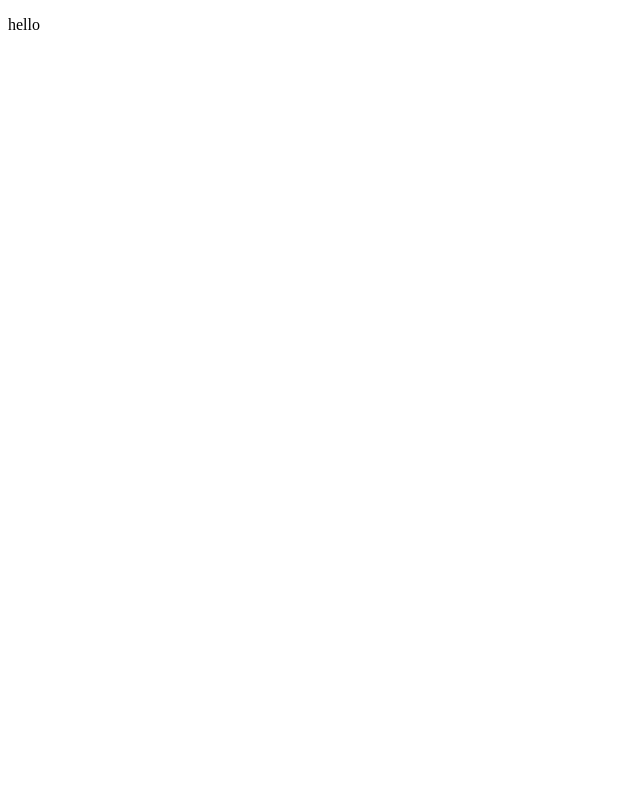
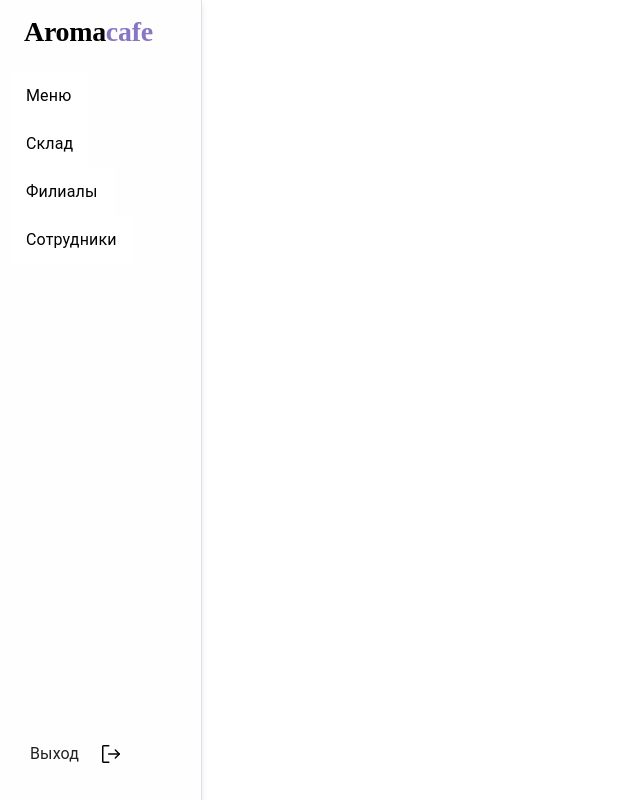
Before and after one commit to Begimai7/neocafe_fixiki, a React (Vite) app: page / in a window 1280 px wide. Shown: the whole page, without its empty margins (0-640 px from the left). Built offline with nearby package versions, Linux system fonts and the light colour scheme; a web font is replaced by a local one.

Commit message:
Add shadow

```diff
--- a/src/App.jsx
+++ b/src/App.jsx
@@ -1,6 +1,7 @@
+import PermanentDrawerLeft from "./components/admin/AdminSideBar"
 
 function App() {
-    return <p>hello</p>
+    return <PermanentDrawerLeft/>
 }
 
 export default App
--- a/src/components/admin/AdminSideBar.jsx
+++ b/src/components/admin/AdminSideBar.jsx
@@ -6,7 +6,6 @@ import AppBar from '@mui/material/AppBar';
 import Toolbar from '@mui/material/Toolbar';
 import List from '@mui/material/List';
 import ListItem from '@mui/material/ListItem';
-// import ListItemButton from '@mui/material/ListItemButton';
 import ListItemText from '@mui/material/ListItemText';
 import exit from '../../assets/icon/SignOut.svg'
 
@@ -28,9 +27,10 @@ export default function PermanentDrawerLeft() {
       <Drawer
         sx={{
             backgroundColor:'red',
-          width: drawerWidth,
-          flexShrink: 0,
-          '& .MuiDrawer-paper': {
+            width: drawerWidth,
+            flexShrink: 0,
+            '& .MuiDrawer-paper': {
+            boxShadow:' 0px 4px 5px 0px rgba(136, 118, 197, 0.20)',
             width: drawerWidth,
             boxSizing: 'border-box',
           },
@@ -64,6 +64,8 @@ export default function PermanentDrawerLeft() {
   );
 }
 
+
+
 const SignOutDiv = styled('div')`
     display: flex;
     flex-direction: row;
@@ -80,6 +82,8 @@ const ListItemStyled = styled(ListItem)(() => ({
     paddingLeft:'10px',
 
 }))
+
+
 const ListItemButtonStyle = styled('button')(() => ({
   flexGrow: '0',
   background:'none',
@@ -99,14 +103,16 @@ const ListItemTextStyle = styled(ListItemText)(() => ({
     borderBottom:'2px solid #00315D',
     color:'#00315D',
     cursor:'pointer',
-  }
+  },
+
 }))
 const DrawerStyle = styled('div')(() => ({
     display: 'flex',
     flexDirection: 'column',
     justifyContent: 'space-between',
     height: '100%',
-    paddingBottom: '32px'
+    paddingBottom: '32px',
+    background: 'var(--white, #FEFEFE)',
 }))
 
 const LogotipeAroma = styled('span')`
```
